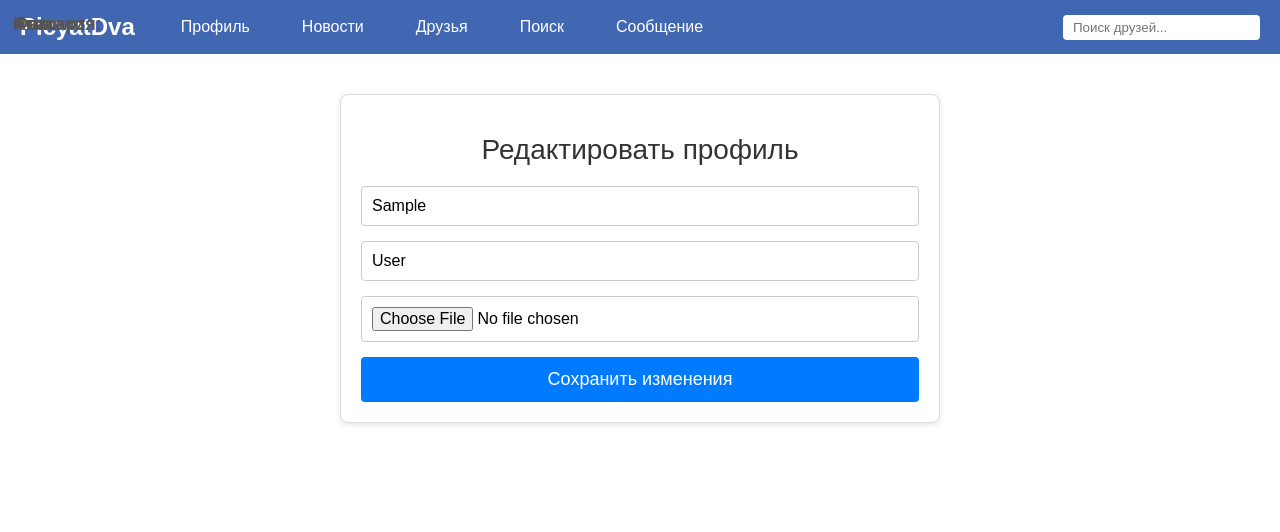
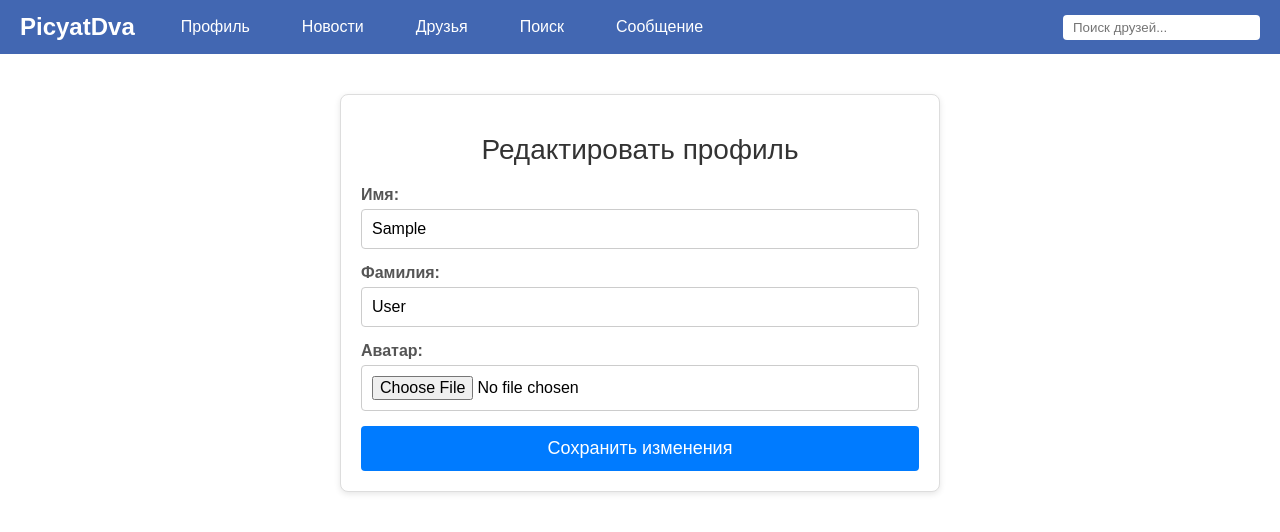
Before and after one commit to Gergov00/Social_network, a React (Create React App) app in the folder petprojectweb/: page /edit-profile in a window 1280 px wide. Shown: the top 532 px of the page. Built offline with nearby package versions, Linux system fonts and the light colour scheme; sample sign-in values are in the browser's storage.

Commit message:
исправлен баг в редакторе профиля

```diff
--- a/petprojectweb/src/Assets/AuthPage.css
+++ b/petprojectweb/src/Assets/AuthPage.css
@@ -93,8 +93,7 @@ h1 {
         flex: 1;
     }
 
-/* ����� */
-label {
+.tab-content label {
     position: absolute;
     top: 14px;
     left: 13px;
--- a/petprojectweb/src/Assets/EditProfilePage.css
+++ b/petprojectweb/src/Assets/EditProfilePage.css
@@ -1,4 +1,3 @@
-/* EditProfilePage.css */
 .edit-profile-container {
     max-width: 600px;
     margin: 40px auto;
@@ -17,14 +16,17 @@
     }
 
     .edit-profile-container form div {
+        display: grid;
+        grid-template-rows: auto 1fr;
+        gap: 5px; /* Отступ между label и input */
         margin-bottom: 15px;
+        align-items: start;
     }
 
     .edit-profile-container form label {
-        display: block;
-        margin-bottom: 5px;
         font-weight: 600;
         color: #555;
+        text-align: left;
     }
 
     .edit-profile-container form input[type="text"],
--- a/petprojectweb/src/Assets/ProfilePage.css
+++ b/petprojectweb/src/Assets/ProfilePage.css
@@ -1,4 +1,3 @@
-/* ��������� ������� */
 html, body {
     background: #fff;
     margin: 0;
@@ -14,7 +13,6 @@ html, body {
     box-shadow: 0 0 10px rgba(0,0,0,0.1);
 }
 
-/* ������� ������� */
 .profile-cover {
     width: 100%;
     height: 300px;
@@ -29,11 +27,10 @@ html, body {
     object-fit: cover;
 }
 
-/* ���������� ������� */
 .profile-info {
     position: relative;
     padding: 0 20px;
-    margin-top: -70px; /* ������ ���������� ������ ������� */
+    margin-top: -70px;
     display: flex;
     align-items: center;
 }
@@ -69,13 +66,11 @@ html, body {
         margin-top: 5px;
     }
 
-/* ������� �������� ������� */
 .profile-content {
     display: flex;
     margin: 20px;
 }
 
-/* ������� ���� */
 .sidebar {
     width: 250px;
     border-right: 1px solid #e0e0e0;
@@ -101,7 +96,6 @@ html, body {
                 background: #f5f5f5;
             }
 
-/* �������� ������� */
 .main-content {
     flex: 1;
     padding: 0 20px;
```
